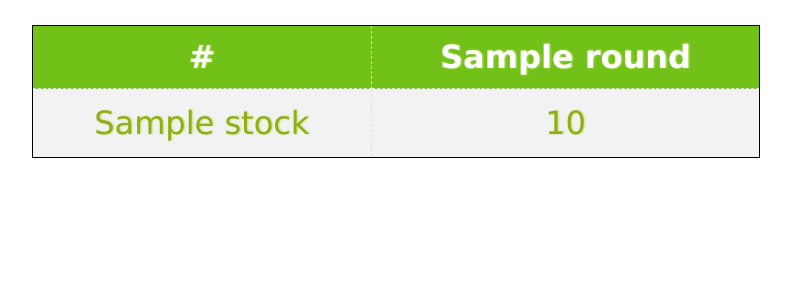
After one commit to RevelcoS/stocks, a Flask app: template app/templates/stocks.html in a window 1280 px wide. The commit adds this page. Shown: the top 300 px of the page, without its empty margins (244-1035 px from the left). Run offline with Flask 2, Linux system fonts and the light colour scheme; the template is opened without the code that fills it: most values are stand-ins (such as "Sample title", 1, 10 or a date in 2020).

Commit message:
Added pretty table with stocks and animated button-link

```diff
--- a/app/routes.py
+++ b/app/routes.py
@@ -1,4 +1,4 @@
-from flask import render_template
+from flask import render_template, url_for
 from app import app
 from app.stocks import stock
 
@@ -10,4 +10,8 @@ def index():
 @app.route("/stocks")
 def stocks():
     stock.refresh_prices()
-    return stock.read_table()
+    table = stock.read_table()
+    return render_template(
+        "stocks.html",
+        stocks_table=table["stocks"],
+        rounds=range(table["next_round"]))
--- /dev/null
+++ b/app/static/style.css
@@ -0,0 +1,81 @@
+.container {
+  font-family: arial;
+  font-size: 24px;
+  margin: 25px;
+  display: flex;
+  justify-content: center;
+  align-items: center;
+  flex-wrap: wrap;
+  flex-direction: column;
+  list-style: none;
+}
+
+.item {
+  padding: 1px;
+  margin: 1px;
+  text-align: center;
+}
+
+
+/* stocks button */
+#stocks-button {
+  display: inline-block;
+  border-radius: 4px;
+  background-color: #1e43c9;
+  border: none;
+  color: #FFFFFF;
+  text-align: center;
+  font-family: Verdana, Geneva, Tahoma, sans-serif;
+  font-size: 32px;
+  padding: 20px;
+  width: 800px;
+  transition: all 0.5s;
+  cursor: pointer;
+  margin: 5px;
+}
+
+#stocks-button:hover span {
+  font-size: 38px;
+}
+
+#stocks-button:hover {
+  background-color: #204ae1;
+  width: 820px;
+}
+
+#stocks-button span {
+  cursor: pointer;
+  display: inline-block;
+  position: relative;
+  transition: 0.5s;
+}
+
+
+/* stocks table */
+#stocks-table {
+  width: 60%;
+  border: 1px solid;
+  border-collapse: collapse;
+  padding: 15px;
+}
+
+#stocks-table th, #stocks-table td {
+  font-family: Verdana, Geneva, Tahoma, sans-serif;
+  font-size: xx-large;
+  text-shadow: #b9e26c 1px 0px 2px;
+  color: #92ad16;
+  border: 1px dashed #dddddd;
+  border-width: 1px;
+  padding: 15px;
+  text-align: center;
+}
+
+#stocks-table tr:nth-child(even){background-color: #f2f2f2;}
+#stocks-table tr:hover {background-color: #ddd;}
+
+#stocks-table th {
+  padding-top: 12px;
+  padding-bottom: 12px;
+  background-color: #72c118;
+  color: white;
+}
--- /dev/null
+++ b/app/templates/base.html
@@ -0,0 +1,11 @@
+<!DOCTYPE html>
+<html>
+    <head>
+        <meta charset="utf-8">
+        <title>Stocks</title>
+        <link rel="stylesheet" type="text/css" href="{{ url_for('static', filename='style.css') }}">
+    </head>
+    <body>
+        {% block content %}{% endblock %}
+    </body>
+</html>
--- /dev/null
+++ b/app/templates/stocks.html
@@ -0,0 +1,24 @@
+{% extends "base.html" %}
+
+{% block content %}
+
+<div class="container">
+    <table id="stocks-table">
+        <tr>
+            <th>#</th>
+            {% for round in rounds %}
+                <th>{{ round }}</th>
+            {% endfor %}
+        </tr>
+        {% for stock in stocks_table %}
+        <tr>
+            <td>{{ stock }}</td>
+            {% for price in stocks_table[stock] %}
+                <td>{{ price }}</td>
+            {% endfor %}
+        </tr>
+        {% endfor %}
+    </table>
+</div>
+
+{% endblock %}
```
Also changed, not shown: app/templates/index.html (+7 -8 lines).
